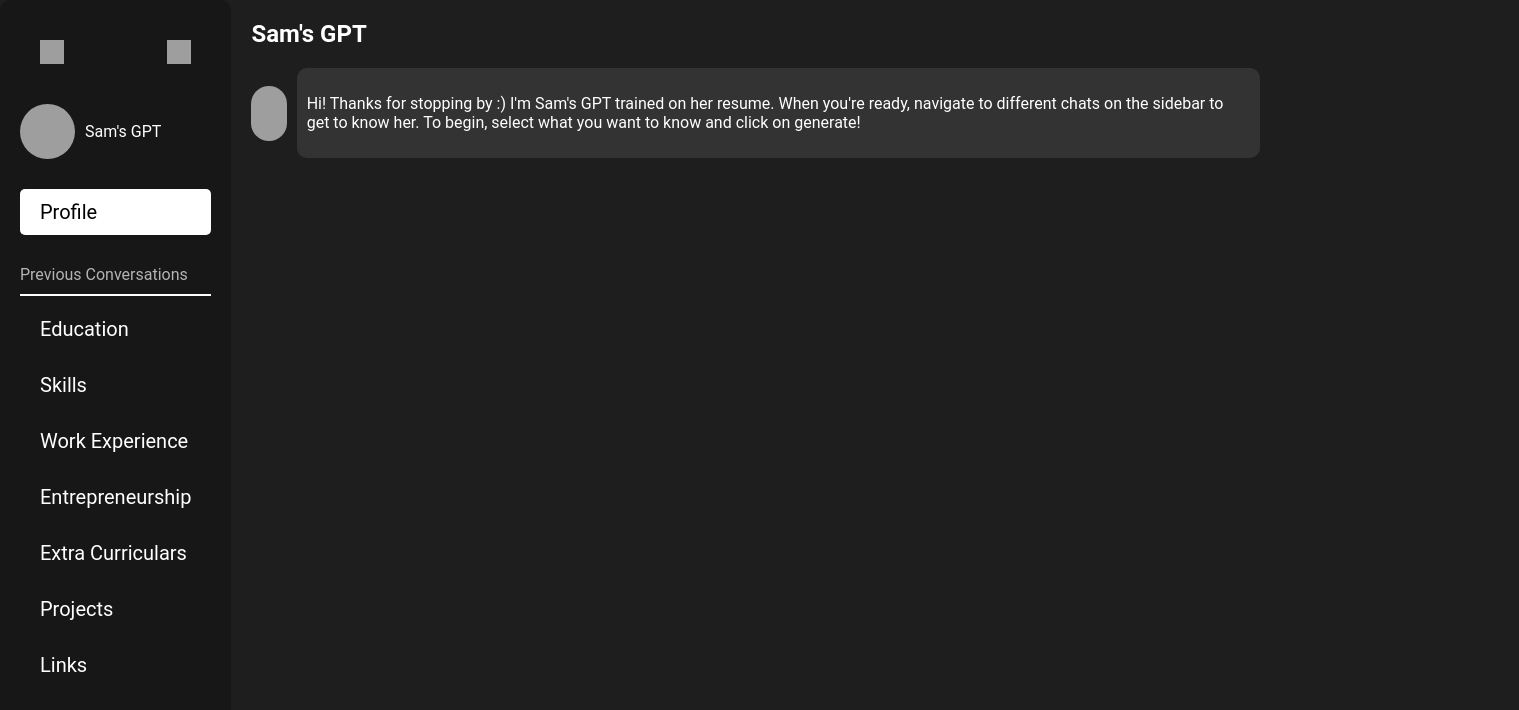
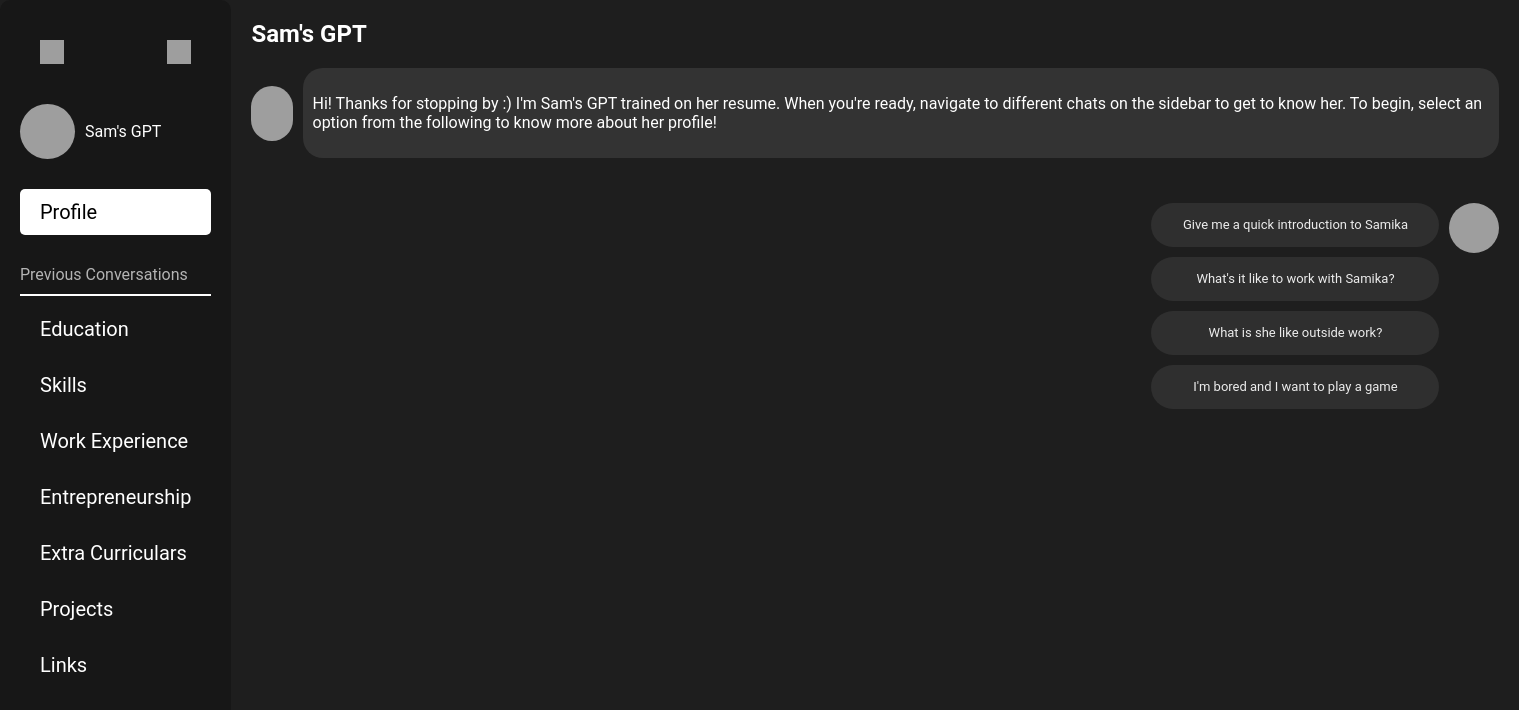
Before and after one commit to sampear12/samsgpt, a React (Create React App) app: page / in a window 1280 px wide. Shown: the top 710 px of the page, 1519 px wide, since content can reach past the window. Built offline with nearby package versions, Linux system fonts and the light colour scheme; grey boxes are pictures that could not be loaded; the HTML template or start-up script is replaced by a standard one.

Commit message:
$ options on main screen

```diff
--- a/src/components/MainContent.css
+++ b/src/components/MainContent.css
@@ -20,17 +20,17 @@
 }
 
 .message-content {
-    margin-left: 10px;
+    margin-left: 10px; /* Reduced margin */
     background-color: #333;
     padding: 10px;
-    border-radius: 10px;
+    border-radius: 20px;
     color: white;
 }
 
 .input-area {
     display: flex;
     align-items: center;
-    margin-top: 20px;
+    margin-top: 10px;
 }
 
 input {
@@ -53,3 +53,29 @@
 button:hover {
     background-color: #0056b3;
 }
+
+.options-with-image { /* New class to wrap options and image */
+    display: flex;
+    align-items: flex-start; /* Align items at the start */
+    margin-top: 20px;
+    margin-left: 900px;
+}
+
+.options-container {
+    display: flex;
+    flex-direction: column; /* Stacks buttons vertically */
+}
+.side-icon {
+    width: 50px;
+    height: 50px;
+    margin-left: 10px; /* Adjusted margin */
+    margin-top: 5px; /* Adjusted margin */
+    border-radius: 50%;
+    overflow: hidden;
+}
+
+.response-message {
+    display: flex;
+    align-items: center;
+    margin-top: 10px; /* Adjust margin as needed */
+}
--- a/src/components/MainContent.js
+++ b/src/components/MainContent.js
@@ -1,11 +1,35 @@
-import React from 'react';
+import React, { useState, useCallback } from 'react';
 import CustomImage from './CustomImage';
 import useTypewriter from '../hooks/Typewriter';
 import './MainContent.css';
 
 const MainContent = () => {
-    const message1 = useTypewriter("Hi! Thanks for stopping by :) I'm Sam's GPT trained on her resume. When you're ready, navigate to different chats on the sidebar to get to know her. To begin, select what you want to know and click on generate!");
+    const [response, setResponse] = useState('');
+    const [showOptions, setShowOptions] = useState(false);
+    const [optionsVisible, setOptionsVisible] = useState(true);
+    const [selectedOptionIndex, setSelectedOptionIndex] = useState(null); // Added state variable
 
+    const handleTypewriterComplete = useCallback(() => {
+        setShowOptions(true);
+    }, []);
+
+    const initialMessage = useTypewriter(
+        "   Hi! Thanks for stopping by :) I'm Sam's GPT trained on her resume. When you're ready, navigate to different chats on the sidebar to get to know her. To begin, select an option from the following to know more about her profile!",
+        handleTypewriterComplete
+    );
+    const handleButtonClick = (index, message) => { // Added index parameter
+        setSelectedOptionIndex(index); // Set the selected option index
+
+    };
+
+
+
+    const options = [
+        { label: "Give me a quick introduction to Samika", message: "Samika is a software engineer with over 5 years of experience..." },
+        { label: "What's it like to work with Samika?", message: "Working with Samika is an enriching experience because she..." },
+        { label: "What is she like outside work?", message: "Outside of work, Samika enjoys hiking, reading books, and..." },
+        { label: "I'm bored and I want to play a game", message: "Sure! Let's play a quick trivia game. Here's your first question..." },
+    ];
 
     return (
         <div className="main-content">
@@ -16,14 +40,76 @@ const MainContent = () => {
                 <div className="message">
                     <CustomImage />
                     <div className="message-content">
-                        <p>{message1}</p>
+                        <p>{initialMessage}</p>
                     </div>
                 </div>
-
+                {response && (
+                    <div className="message">
+                        <CustomImage />
+                        <div className="message-content">
+                            <p>{response}</p>
+                        </div>
+                    </div>
+                )}
             </div>
-
+            <div className="options-with-image"> {/* New div to wrap options and image */}
+                {showOptions && (
+                    <>
+                        <div className="options-container">
+                            {options.map((option, index) => (
+                                <React.Fragment key={index}>
+                                    <Button
+                                        label={option.label}
+                                        onClick={() => handleButtonClick(index, option.message)} // Pass index and message
+                                    />
+                                    {selectedOptionIndex === index && (
+                                        <div className="response-message">
+                                            <CustomImage />
+                                            <div className="message-content">
+                                                <p>{response}</p>
+                                            </div>
+                                        </div>
+                                    )}
+                                </React.Fragment>
+                            ))}
+                        </div>
+                        <img src="https://assets.api.uizard.io/api/cdn/stream/347c912a-0054-4a72-a32b-5e8b9d5af74d.png" alt="icon" className="side-icon" /> {/* New img element */}
+                    </>
+                )}
+            </div>
         </div>
     );
 };
 
+
+const styles = {
+    Button: {
+        cursor: 'pointer',
+        width: '288px',
+        height: '44px',
+        padding: '0px 8px',
+        border: '0',
+        boxSizing: 'border-box',
+        borderRadius: '22px',
+        backgroundColor: '#2f2f2f',
+        color: '#ececec',
+        fontSize: '13px',
+        fontFamily: 'Roboto',
+        lineHeight: '18px',
+        outline: 'none',
+        margin: '5px 0',
+        display: 'flex',
+        alignItems: 'center',
+        justifyContent: 'center', // Center text horizontally
+    },
+};
+
+const Button = (props) => {
+    return (
+        <button style={styles.Button} onClick={props.onClick}>
+            {props.label}
+        </button>
+    );
+};
+
 export default MainContent;
--- a/src/hooks/Typewriter.js
+++ b/src/hooks/Typewriter.js
@@ -1,21 +1,23 @@
 import { useState, useEffect } from 'react';
 
-const useTypewriter = (text, speed = 20) => {
-  const [displayedText, setDisplayedText] = useState('');
-  const [index, setIndex] = useState(0);
+const useTypewriter = (text, onComplete) => {
+    const [displayedText, setDisplayedText] = useState('');
 
-  useEffect(() => {
-    if (index < text.length) {
-      const timer = setTimeout(() => {
-        setDisplayedText((prev) => prev + text[index]);
-        setIndex(index + 1);
-      }, speed);
+    useEffect(() => {
+        let currentIndex = 1;
+        const intervalId = setInterval(() => {
+            if (currentIndex < text.length-1) {
+                setDisplayedText((prev) => prev + text[currentIndex]);
+                currentIndex++;
+            } else {
+                clearInterval(intervalId);
+                if (onComplete) onComplete();
+            }
+        }, 10);
+        return () => clearInterval(intervalId);
+    }, [text, onComplete]);
 
-      return () => clearTimeout(timer);
-    }
-  }, [index, text, speed]);
-
-  return displayedText;
+    return displayedText;
 };
 
 export default useTypewriter;
```
Lines whose indentation alone changed are shown as unchanged.
